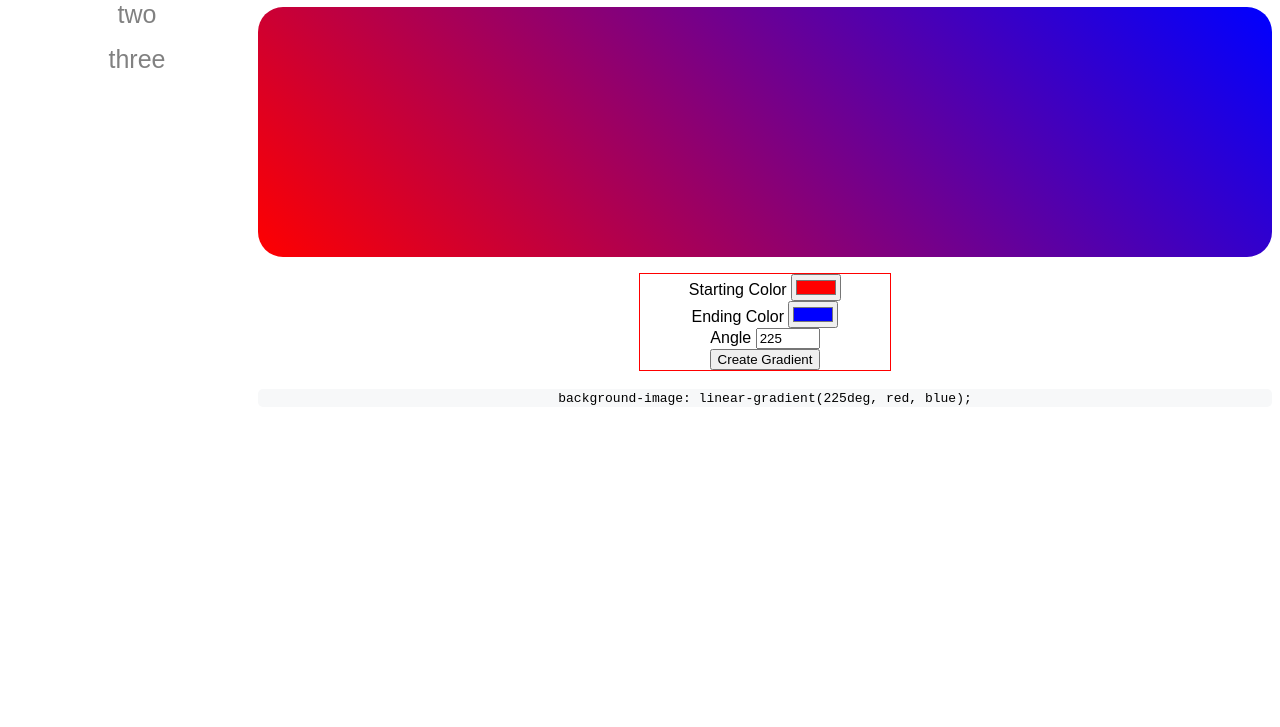
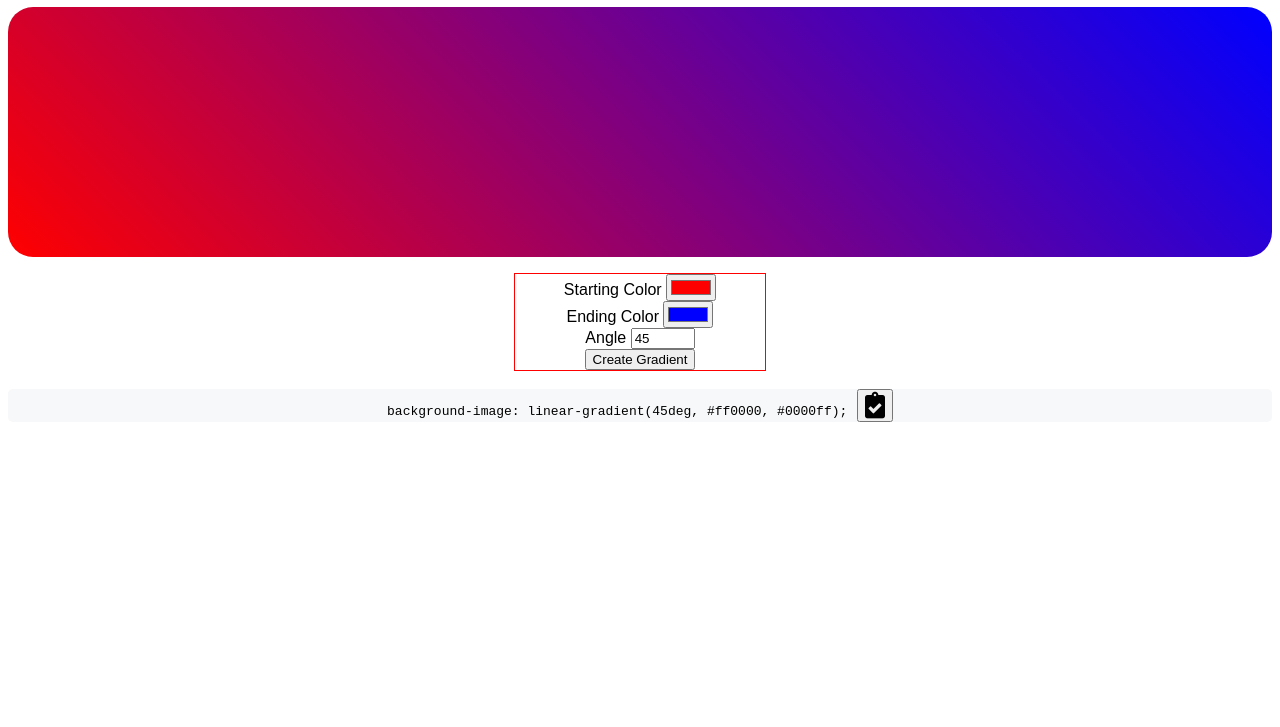
Before and after one commit to chase-stevens/gradientDeviser, a plain HTML site: page index.html in a window 1280 px wide. Shown: the part 73-800 px from the top of the page. Drawn offline with Linux system fonts and the light colour scheme.

Commit message:
added copy to clipboard button

```diff
--- a/index.html
+++ b/index.html
@@ -2,14 +2,17 @@
 <html>
 <head>
   <link rel="stylesheet" href="style.css" />
+  <link rel="stylesheet" href="https://use.fontawesome.com/releases/v5.4.1/css/all.css" integrity="sha384-5sAR7xN1Nv6T6+dT2mhtzEpVJvfS3NScPQTrOxhwjIuvcA67KV2R5Jz6kr4abQsz" crossorigin="anonymous">
 </head>
 <body>
 
+  <!--
   <div class="sidenav">
     <a href="#">one</a>
     <a href="#">two</a>
     <a href="#">three</a>
   </div>
+  -->
 
   <div class="container">
     <h1>Gradient Creator</h1>
@@ -30,7 +33,7 @@
 
         <div>
           <label for="angle">Angle</label>
-          <input type="number" name="angle" value="225" min="0" max="360" required>
+          <input type="number" name="angle" value="45" min="0" max="360" required>
         </div>
 
         <button type="button" name="create_button" onclick="create_gradient();">Create Gradient</button>
@@ -41,7 +44,8 @@
     <br>
 
     <div class="css-code-container">
-      <code id="gradient-css-code">background-image: linear-gradient(225deg, red, blue);</code>
+      <code id="gradient-css-code">background-image: linear-gradient(45deg, #ff0000, #0000ff);</code>
+      <span><button onclick="copyToClipboard();"><i class="fas fa-clipboard-check"></i></button>
     </div>
   </div>
 
--- a/main.js
+++ b/main.js
@@ -18,7 +18,25 @@ function render_gradient(angle, start_color, end_color) {
 
 function create_gradient() {
   let gradient_data = collect_gradient_data();
-  let gradient = render_gradient(gradient_data[2], gradient_data[1], gradient_data[0]);
+  let gradient = render_gradient(gradient_data[2], gradient_data[0], gradient_data[1]);
   document.getElementById("gradient").style.backgroundImage = gradient;
   document.getElementById("gradient-css-code").innerHTML = "background-image: " + gradient + ";";
 }
+
+function copyToClipboard(){
+  /* Get the text field */
+  let copyText = document.getElementById("gradient-css-code").innerHTML;
+
+  const el = document.createElement('textarea');
+  el.value = copyText;
+  el.setAttribute('readonly', '');
+  el.style.position = 'absolute';
+  el.style.left = '-9999px';
+  document.body.appendChild(el);
+  el.select();
+  document.execCommand('copy');
+  document.body.removeChild(el);
+
+  /* Alert the copied text */
+  alert("Copied the text: " + copyText);
+}
--- a/style.css
+++ b/style.css
@@ -3,6 +3,7 @@ body {
   text-align: center
 }
 
+/*
 .sidenav {
   height: 100%;
   width: 250px;
@@ -22,9 +23,10 @@ body {
   color: #818181;
   display: block;
 }
+*/
 
 .container {
-  margin-left: 250px;
+  /*margin-left: 250px;*/
   width: auto;
 }
 
@@ -50,3 +52,7 @@ body {
   color: black;
   font-family: Source Code Pro, monospace;
 }
+
+.fa-clipboard-check {
+  font-size: 2em;
+}
```
